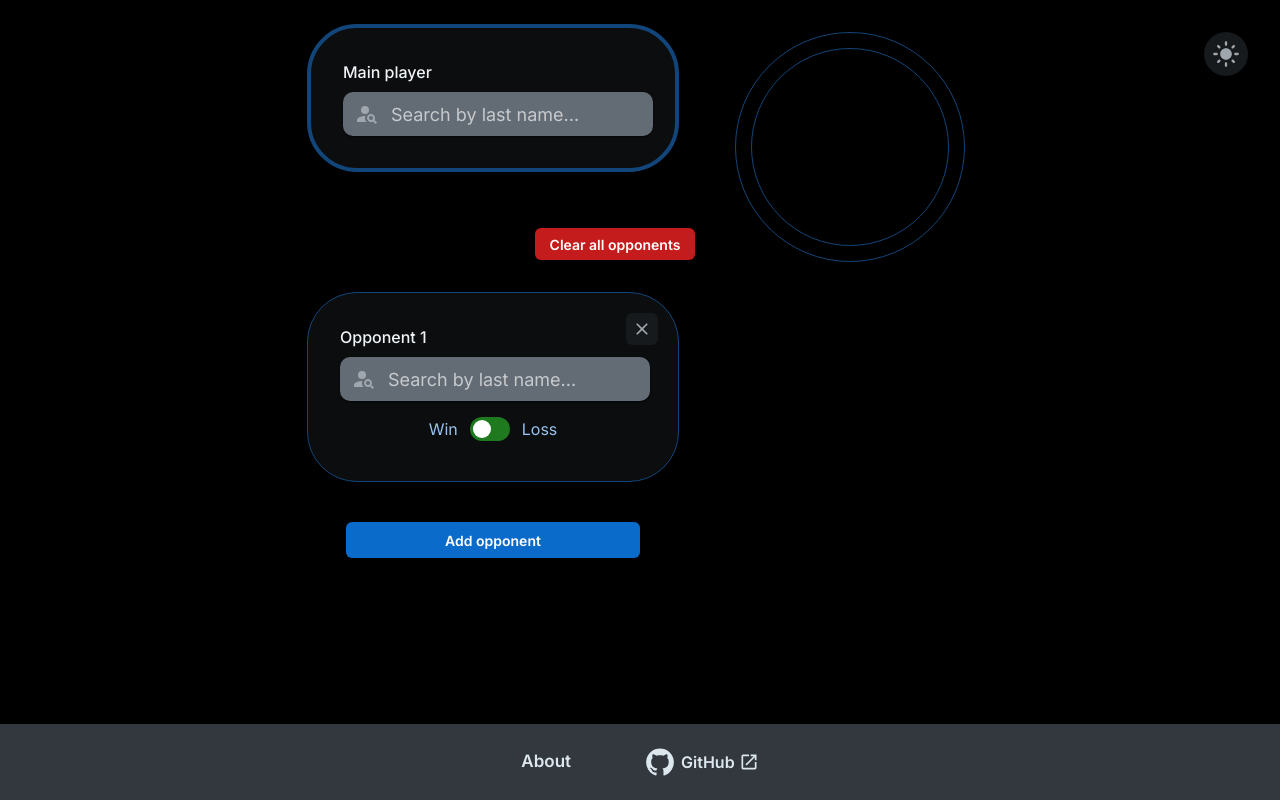
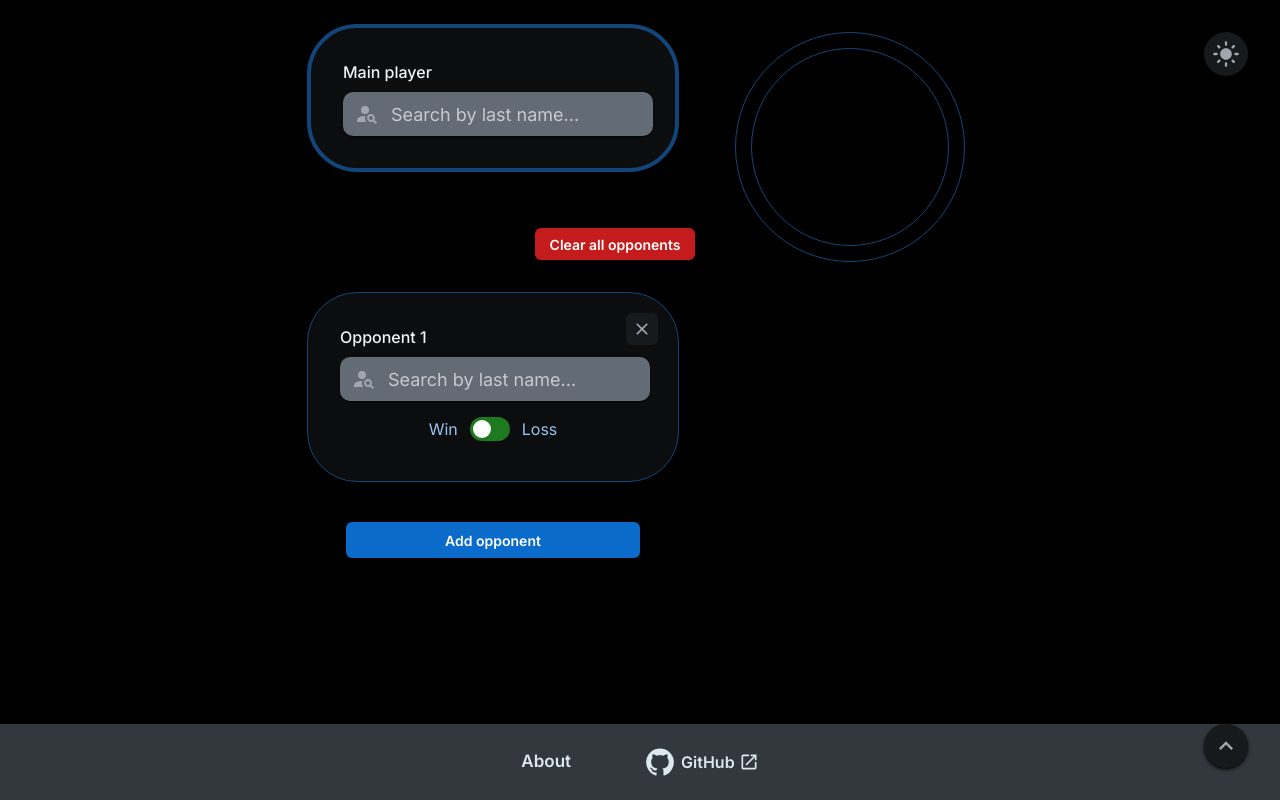
Before and after one commit to janos-r/gor-calculator, a Next.js app: page / in a window 1280 px wide. Built offline with nearby package versions, Linux system fonts and the light colour scheme.

Commit message:
Scroll to top button

```diff
--- a/src/app/layout.tsx
+++ b/src/app/layout.tsx
@@ -15,7 +15,7 @@ export default function RootLayout({
   children: React.ReactNode;
 }) {
   return (
-    <html lang="en">
+    <html lang="en" id="top">
       <body className={inter.className}>
         {children}
         <Analytics />
--- a/src/app/page.tsx
+++ b/src/app/page.tsx
@@ -6,9 +6,13 @@ import {
   CssVarsProvider,
   FormControl,
   FormLabel,
+  GlobalStyles,
   Grid,
+  IconButton,
+  Link,
   Sheet,
   Stack,
+  Tooltip,
   Typography,
 } from "@mui/joy";
 import { useEffect, useState } from "react";
@@ -23,6 +27,7 @@ import { East } from "@mui/icons-material";
 import { loadOpponents, loadPlayer } from "./load";
 import PlayerDetails from "@/components/PlayerDetails";
 import Footer from "@/components/footer";
+import KeyboardArrowUpIcon from "@mui/icons-material/KeyboardArrowUp";
 
 const loadPlayerKey = "playerMain";
 const loadOpponentsKey = "opponents";
@@ -154,6 +159,7 @@ export default function Home() {
   return (
     <CssVarsProvider defaultMode="dark">
       <CssBaseline />
+      <GlobalStyles styles={{ html: { "scroll-behavior": "smooth" } }} />
       <ColorSchemeToggle />
 
       <Grid
@@ -222,7 +228,7 @@ export default function Home() {
           </Stack>
 
           <CircularProgress
-            // size="lg"
+            id="circle"
             sx={{
               "--CircularProgress-size": "230px",
               "--CircularProgress-progressThickness": "15px",
@@ -272,6 +278,27 @@ export default function Home() {
           </CircularProgress>
         </Grid>
 
+        <Link href="#top">
+          <Tooltip title="Scroll to top" variant="soft">
+            <IconButton
+              aria-label="Scroll to top"
+              size="lg"
+              variant="soft"
+              color="neutral"
+              sx={{
+                position: "fixed",
+                zIndex: 999,
+                bottom: "2rem",
+                right: "2rem",
+                borderRadius: "50%",
+                boxShadow: "sm",
+              }}
+            >
+              <KeyboardArrowUpIcon />
+            </IconButton>
+          </Tooltip>
+        </Link>
+
         <Footer />
       </Grid>
     </CssVarsProvider>
```
